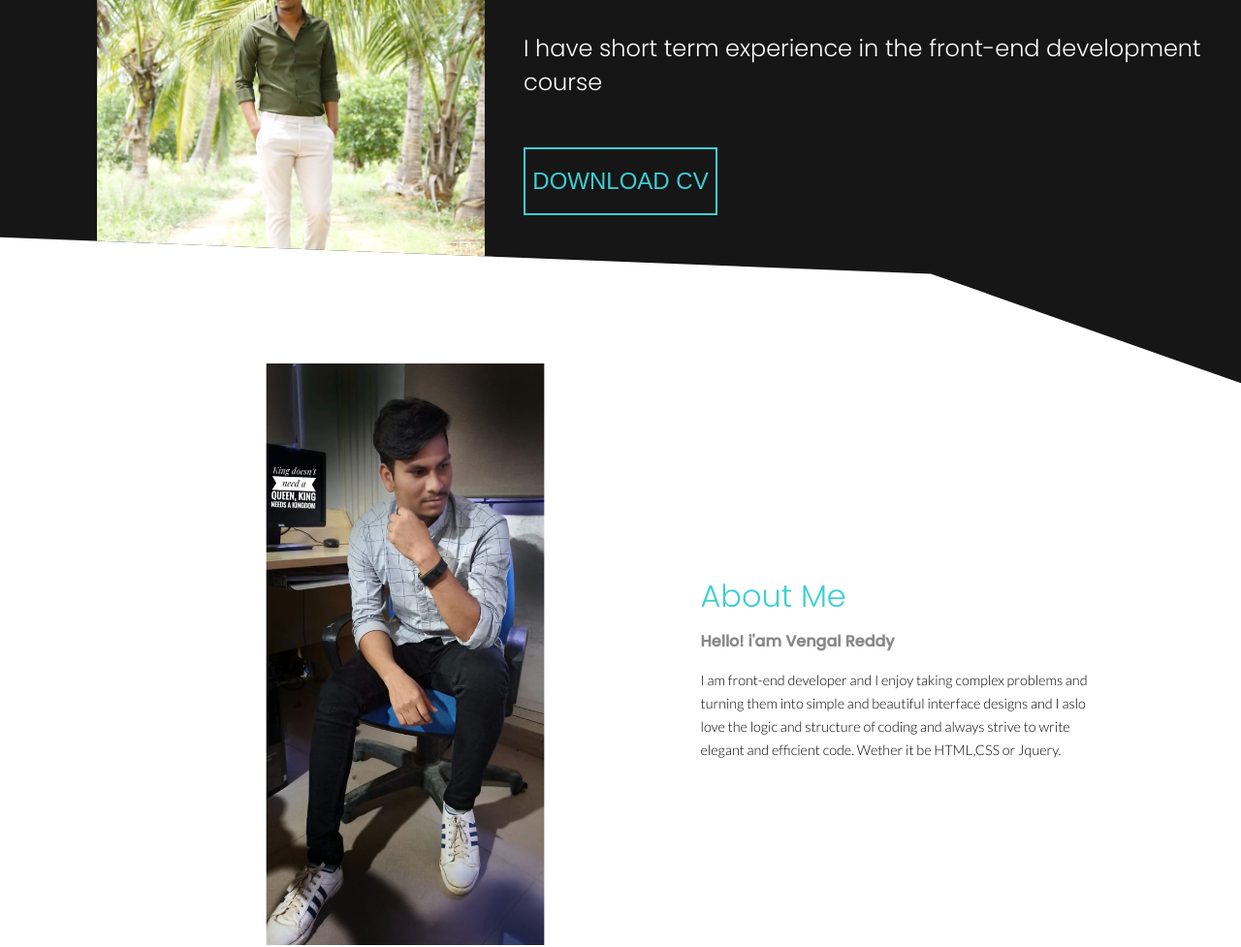
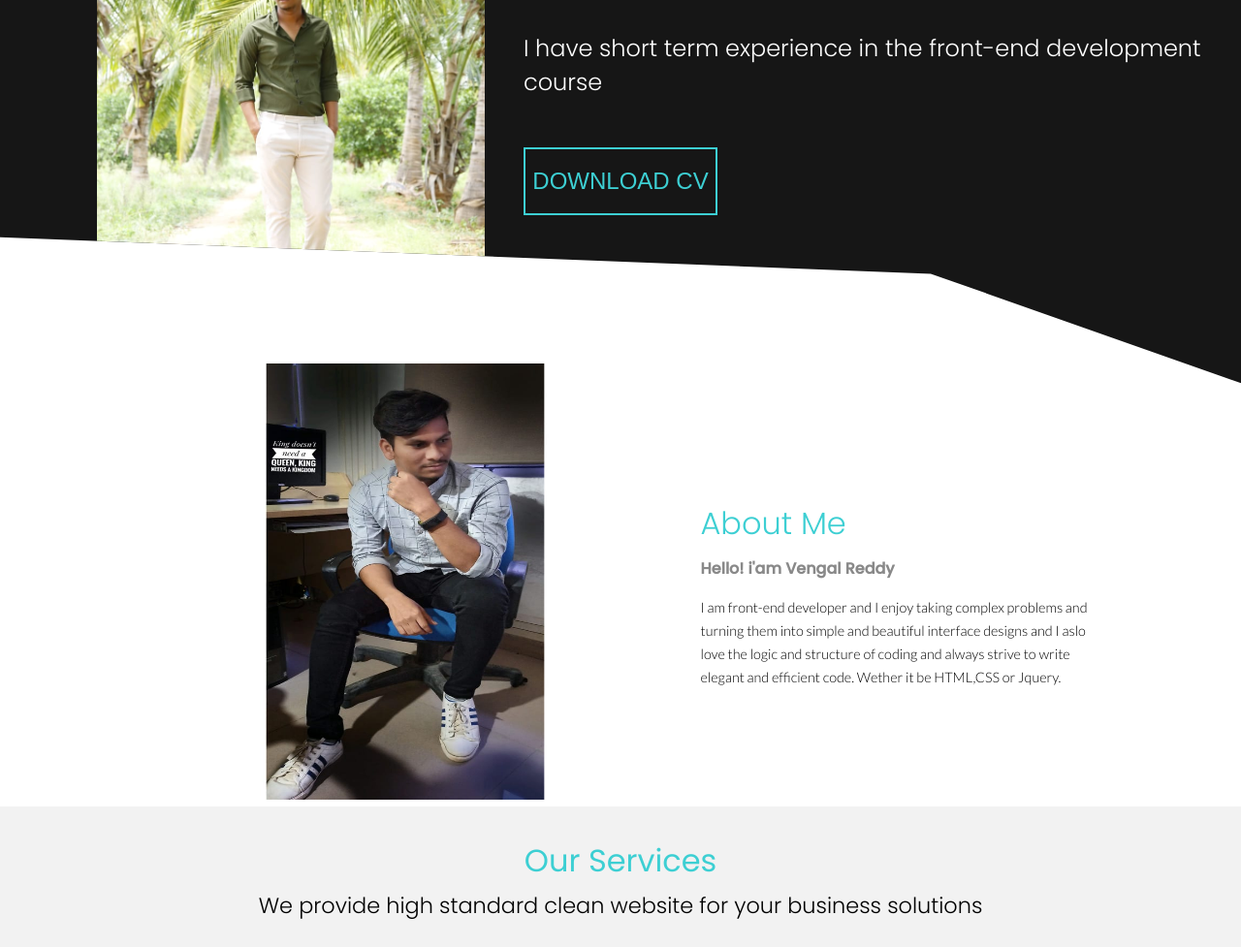
Before and after one commit to vengalreddy20/MyPortofolia, a plain HTML site: page index.html in a window 1280 px wide. Shown: the part 357-1334 px from the top of the page at 97% size. Drawn offline with Linux system fonts and the light colour scheme.

Commit message:
first commit

```diff
--- a/styles.css
+++ b/styles.css
@@ -266,7 +266,7 @@ section.services .wrapper .card p:hover{
    }
    .about .about-container img{
        width: 200px;
-       height: 350px;
+       height: 300px;
        margin-left: 100px;
        margin-top: -20px;
    }
@@ -360,7 +360,7 @@ section.services .wrapper .card p:hover{
     }
     .about .about-container img{
         width: 300px;
-        height: 600px;
+        height: 450px;
         margin-left: 110px;
     }
     .about .about-container h2{
```
